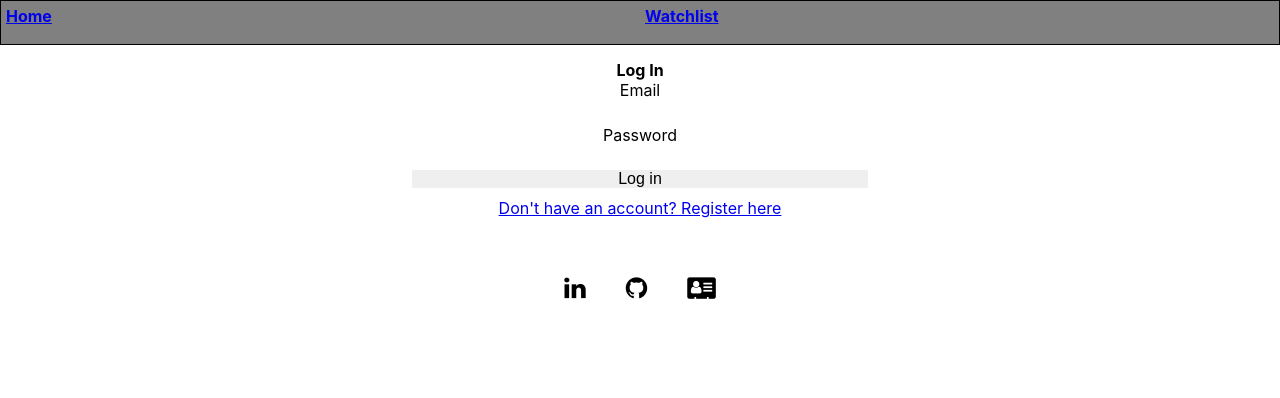
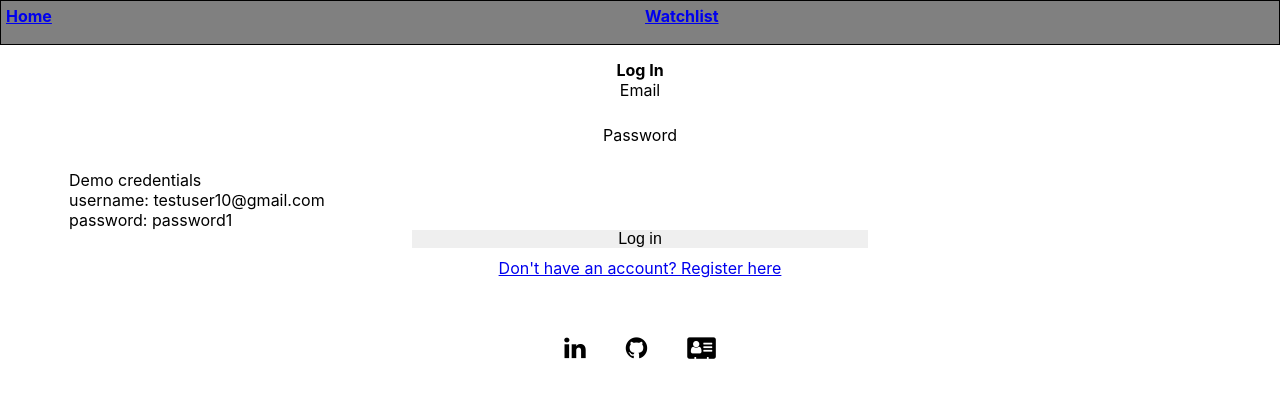
Before and after one commit to christian-m-george/fantasy-data-react-capstone, a React (Create React App) app: page /login in a window 1280 px wide. Shown: the top 398 px of the page. Built offline with nearby package versions, Linux system fonts and the light colour scheme.

Commit message:
added demo credentials

```diff
--- a/src/Login/Login.js
+++ b/src/Login/Login.js
@@ -147,6 +147,10 @@ export default class Login extends Component {
                 <ValidationError message={this.validatePassword()} />
               )}
             </div>
+            <div className='demo-creds'>Demo credentials
+                <div>username: testuser10@gmail.com</div>
+                <div>password: password1</div>
+            </div>
             <button className='btn' type="submit">Log in</button>
             <div className="registration-link-wrapper">
               <a id='register-link' href='/register'>Don't have an account? Register here</a>
--- a/src/Player/Player.js
+++ b/src/Player/Player.js
@@ -210,12 +210,10 @@ export default class Player extends Component {
           <p className='player-stat'>Projected FP: {player.ProjectedFantasyPoints}</p>
           <div className='button-wrapper'>
           {/* <PlayerDetail PlayerID={player.PlayerID}/> */}
-          <form
-          onSubmit={this.handleAddToWatchlist} className="addToWatchlist"
-          >
-            <input type="hidden" name='playerId' defaultValue={player.PlayerID}></input>
-            <input type="hidden" name='userId' defaultValue={window.localStorage.getItem("user_id")}></input>
-            <button type="submit" className="addToWatchlist">Added</button>
+          <form>
+            {/* <input type="hidden" name='playerId' defaultValue={player.PlayerID}></input>
+            <input type="hidden" name='userId' defaultValue={window.localStorage.getItem("user_id")}></input>  */}
+            <div type="submit" className="addToWatchlist">Added</div>
           </form>
           </div>
         </div>
```
Also changed, not shown: 1 other file (tests, documents, lock files or other folders).
